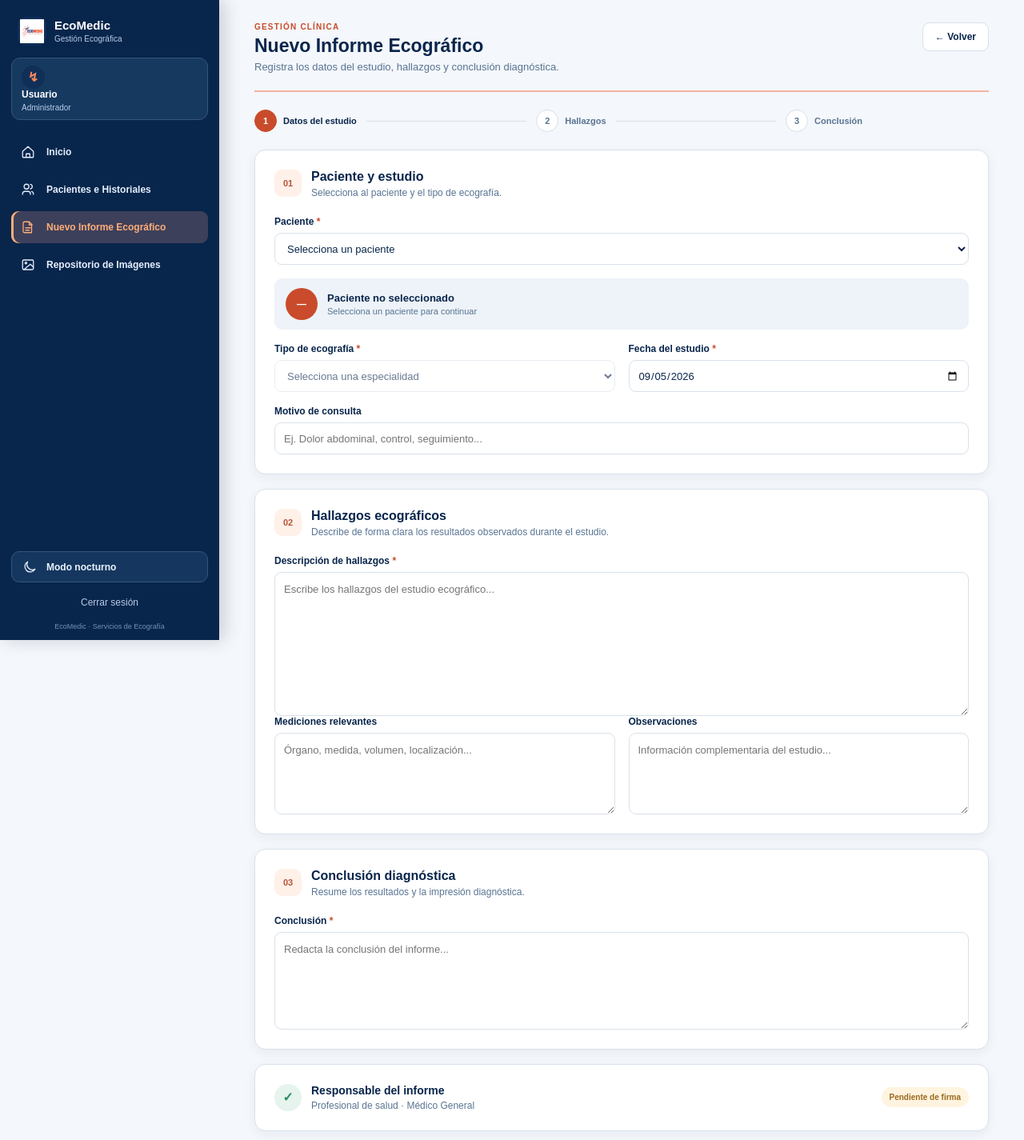
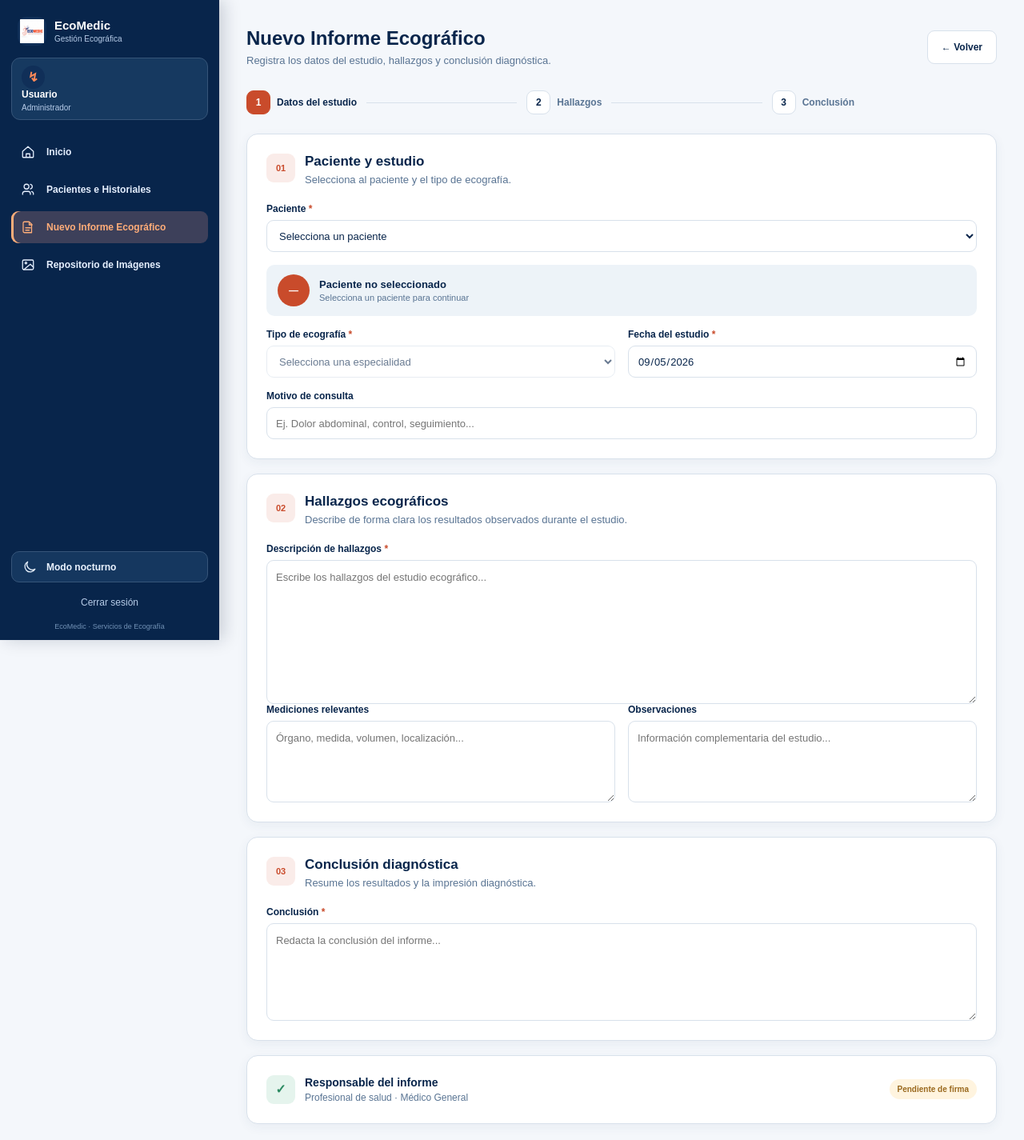
Before and after one commit to Emsof26/web-ecomedic, a React (Vite) app in the folder web-comedic/: page /nuevo-informe in a window 1280 px wide. Shown: the top 1425 px of the page at 80% size. Built offline with nearby package versions, Linux system fonts and the light colour scheme.

Commit message:
Se unificó el estilo del informe con la página de Inicio

```diff
--- a/web-comedic/src/pages/reports/NewUltrasoundReportPage.css
+++ b/web-comedic/src/pages/reports/NewUltrasoundReportPage.css
@@ -1,58 +1,460 @@
-.report-page { min-height: 100vh; background: var(--app-background); }
-.report-page__content { min-height: 100vh; margin-left: 274px; padding: 28px 44px 50px; color: var(--text-primary); }
-.report-page__header { display: flex; justify-content: space-between; align-items: flex-start; gap: 24px; padding-bottom: 22px; border-bottom: 2px solid #f2b2a1; }
-.report-page__eyebrow { margin: 0 0 5px; color: var(--accent); font-size: 10px; font-weight: 800; letter-spacing: .12em; }
-.report-page__header h1 { margin: 0 0 5px; font-size: 23px; }
-.report-page__header > div > p:last-child { margin: 0; color: var(--text-secondary); font-size: 13px; }
-.report-page__back { padding: 10px 15px; border: 1px solid var(--border); border-radius: 9px; background: var(--surface); color: var(--text-primary); font: inherit; font-size: 12px; font-weight: 600; cursor: pointer; }
-.report-page__back:hover { border-color: var(--accent); color: var(--accent); }
-.report-page__steps { display: flex; align-items: center; max-width: 760px; margin: 22px 0; }
-.report-step { display: flex; align-items: center; gap: 8px; color: var(--text-secondary); font-size: 11px; white-space: nowrap; }
-.report-step span { display: grid; width: 28px; height: 28px; place-items: center; border: 1px solid var(--border); border-radius: 50%; background: var(--surface); font-weight: 700; }
-.report-step--active { color: var(--text-primary); }
-.report-step--active span { border-color: var(--accent); background: var(--accent); color: #fff; }
-.report-step__line { height: 1px; flex: 1; min-width: 30px; margin: 0 12px; background: var(--border); }
-.report-form { max-width: 980px; }
-.report-card { margin-bottom: 18px; padding: 24px; border: 1px solid var(--border); border-radius: 14px; background: var(--surface); box-shadow: var(--shadow); }
-.report-card__heading { margin-bottom: 22px; }
-.report-card__heading > div { display: flex; gap: 12px; align-items: flex-start; }
-.report-card__number { display: grid; width: 34px; height: 34px; flex: 0 0 34px; place-items: center; border-radius: 9px; background: #fff1e9; color: #b55537; font-size: 11px; font-weight: 800; }
-.report-card h2 { margin: 0 0 4px; font-size: 16px; }
-.report-card__heading p { margin: 0; color: var(--text-secondary); font-size: 12px; }
-.report-form__grid { display: grid; grid-template-columns: 1fr 1fr; gap: 17px; }
-.report-field { display: grid; gap: 7px; }
-.report-field--wide, .report-field--full { grid-column: 1 / -1; }
-.report-field > span { color: var(--text-primary); font-size: 12px; font-weight: 700; }
-.report-field b { color: var(--accent); }
-.report-field input, .report-field select, .report-field textarea { width: 100%; box-sizing: border-box; border: 1px solid var(--border); border-radius: 9px; outline: 0; background: var(--surface); color: var(--text-primary); font: inherit; font-size: 13px; }
-.report-field input, .report-field select { height: 40px; padding: 0 11px; }
-.report-field textarea { min-height: 90px; padding: 11px; resize: vertical; line-height: 1.5; }
-.report-field input:focus, .report-field select:focus, .report-field textarea:focus { border-color: var(--accent); box-shadow: 0 0 0 3px rgba(226,84,42,.1); }
-.report-field select:disabled { opacity: .6; cursor: not-allowed; }
-.patient-summary { grid-column: 1 / -1; display: flex; align-items: center; gap: 12px; padding: 12px 14px; border-radius: 10px; background: var(--surface-muted); }
-.patient-summary__avatar { display: grid; width: 40px; height: 40px; place-items: center; border-radius: 50%; background: var(--accent); color: #fff; font-size: 12px; font-weight: 800; }
-.patient-summary strong, .patient-summary small { display: block; }
-.patient-summary strong { font-size: 13px; }
-.patient-summary small { margin-top: 3px; color: var(--text-secondary); font-size: 11px; }
-.report-note { margin: 18px 0 0; padding: 10px 12px; border-left: 3px solid var(--accent); border-radius: 6px; background: var(--surface-muted); color: var(--text-secondary); font-size: 11px; }
-.report-signature { display: flex; align-items: center; justify-content: space-between; gap: 20px; }
-.report-signature > div { display: flex; align-items: center; gap: 12px; }
-.report-signature__icon { display: grid; width: 34px; height: 34px; place-items: center; border-radius: 50%; background: #e5f4ed; color: #2b8a61; font-weight: 800; }
-.report-signature h2 { margin: 0 0 4px; font-size: 14px; }
-.report-signature p { margin: 0; color: var(--text-secondary); font-size: 12px; }
-.report-signature__status { padding: 7px 10px; border-radius: 20px; background: #fff4df; color: #9a691e; font-size: 10px; font-weight: 700; }
-.report-success { margin: 0 0 14px; padding: 11px 14px; border: 1px solid #b9dfcc; border-radius: 9px; background: #eef9f3; color: #23734f; font-size: 12px; }
-.report-form__actions { display: flex; justify-content: flex-end; gap: 9px; padding-top: 4px; }
-.report-button { padding: 11px 17px; border: 1px solid var(--border); border-radius: 9px; font: inherit; font-size: 12px; font-weight: 700; cursor: pointer; }
-.report-button--secondary { background: var(--surface); color: var(--text-secondary); }
-.report-button--draft { background: var(--surface); color: var(--accent); border-color: #efb39f; }
-.report-button--primary { border-color: var(--accent); background: var(--accent); color: #fff; }
-.report-button:hover { transform: translateY(-1px); }
-.report-button--primary:hover { background: var(--accent-hover); }
-.report-empty-state { max-width: 560px; margin: 12vh auto; padding: 36px; border: 1px solid var(--border); border-radius: 16px; background: var(--surface); box-shadow: var(--shadow); text-align: center; }
-.report-empty-state__icon { display: grid; width: 48px; height: 48px; margin: 0 auto 15px; place-items: center; border-radius: 50%; background: #fff1e9; color: var(--accent); font-size: 22px; }
-.report-empty-state h1 { margin: 0 0 8px; font-size: 20px; }
-.report-empty-state p { margin: 0 0 20px; color: var(--text-secondary); font-size: 13px; line-height: 1.5; }
-.report-empty-state button { padding: 10px 16px; border: 0; border-radius: 9px; background: var(--accent); color: #fff; font: inherit; font-weight: 700; cursor: pointer; }
-@media (max-width: 768px) { .report-page__content { margin-left: 0; padding: 82px 20px 35px; } .report-page__header { flex-direction: column; } .report-page__steps { overflow-x: auto; } .report-form__grid { grid-template-columns: 1fr; } .report-field--wide, .report-field--full, .patient-summary { grid-column: auto; } .report-signature { align-items: flex-start; flex-direction: column; } .report-form__actions { flex-wrap: wrap; } }
-@media (max-width: 480px) { .report-card { padding: 18px; } .report-form__actions { flex-direction: column; } .report-button { width: 100%; } }
+.report-page {
+  min-height: 100vh;
+  background: var(--app-background);
+}
+
+.report-page__content {
+  min-height: 100vh;
+  margin-left: 274px;
+  padding: 34px 34px 60px;
+  color: var(--text-primary);
+}
+
+.report-page__header {
+  display: flex;
+  align-items: center;
+  justify-content: space-between;
+  gap: 24px;
+  margin-bottom: 30px;
+}
+
+.report-page__header h1 {
+  margin: 0 0 6px;
+  color: var(--text-primary);
+  font-size: 24px;
+  font-weight: 700;
+}
+
+.report-page__header > div > p:last-child {
+  margin: 0;
+  color: var(--text-secondary);
+  font-size: 13px;
+}
+
+/* Se conserva la clase por compatibilidad, pero la etiqueta GESTIÓN CLÍNICA ya no se muestra. */
+.report-page__eyebrow {
+  display: none;
+}
+
+.report-page__back {
+  min-height: 42px;
+  padding: 0 17px;
+  border: 1px solid var(--border);
+  border-radius: 9px;
+  background: var(--surface);
+  color: var(--text-primary);
+  font: inherit;
+  font-size: 12px;
+  font-weight: 700;
+  cursor: pointer;
+}
+
+.report-page__back:hover {
+  border-color: var(--accent);
+  color: var(--accent);
+}
+
+.report-page__steps {
+  display: flex;
+  align-items: center;
+  max-width: 760px;
+  margin: 0 0 24px;
+}
+
+.report-step {
+  display: flex;
+  align-items: center;
+  gap: 8px;
+  color: var(--text-secondary);
+  font-size: 12px;
+  white-space: nowrap;
+}
+
+.report-step span {
+  display: grid;
+  width: 30px;
+  height: 30px;
+  place-items: center;
+  border: 1px solid var(--border);
+  border-radius: 9px;
+  background: var(--surface);
+  color: var(--text-primary);
+  font-weight: 700;
+}
+
+.report-step--active {
+  color: var(--text-primary);
+}
+
+.report-step--active span {
+  border-color: var(--accent);
+  background: var(--accent);
+  color: #fff;
+}
+
+.report-step__line {
+  height: 1px;
+  flex: 1;
+  min-width: 30px;
+  margin: 0 12px;
+  background: var(--border);
+}
+
+.report-form {
+  max-width: 980px;
+}
+
+.report-card {
+  margin-bottom: 18px;
+  padding: 24px;
+  border: 1px solid var(--border);
+  border-radius: 14px;
+  background: var(--surface);
+  box-shadow: var(--shadow);
+}
+
+.report-card__heading {
+  margin-bottom: 22px;
+}
+
+.report-card__heading > div {
+  display: flex;
+  gap: 12px;
+  align-items: flex-start;
+}
+
+.report-card__number {
+  display: grid;
+  width: 36px;
+  height: 36px;
+  flex: 0 0 36px;
+  place-items: center;
+  border-radius: 9px;
+  background: rgba(201, 75, 43, .10);
+  color: var(--accent);
+  font-size: 11px;
+  font-weight: 800;
+}
+
+.report-card h2 {
+  margin: 0 0 5px;
+  color: var(--text-primary);
+  font-size: 17px;
+  font-weight: 700;
+}
+
+.report-card__heading p {
+  margin: 0;
+  color: var(--text-secondary);
+  font-size: 13px;
+}
+
+.report-form__grid {
+  display: grid;
+  grid-template-columns: 1fr 1fr;
+  gap: 16px;
+}
+
+.report-field {
+  display: grid;
+  gap: 7px;
+}
+
+.report-field--wide,
+.report-field--full {
+  grid-column: 1 / -1;
+}
+
+.report-field > span {
+  color: var(--text-primary);
+  font-size: 12px;
+  font-weight: 700;
+}
+
+.report-field b {
+  color: var(--accent);
+}
+
+.report-field input,
+.report-field select,
+.report-field textarea {
+  width: 100%;
+  box-sizing: border-box;
+  border: 1px solid var(--border);
+  border-radius: 9px;
+  outline: 0;
+  background: var(--surface);
+  color: var(--text-primary);
+  font: inherit;
+  font-size: 13px;
+}
+
+.report-field input,
+.report-field select {
+  height: 40px;
+  padding: 0 11px;
+}
+
+.report-field textarea {
+  min-height: 90px;
+  padding: 11px;
+  resize: vertical;
+  line-height: 1.5;
+}
+
+.report-field input:focus,
+.report-field select:focus,
+.report-field textarea:focus {
+  border-color: var(--accent);
+  box-shadow: 0 0 0 3px rgba(201, 75, 43, .10);
+}
+
+.report-field select:disabled {
+  opacity: .6;
+  cursor: not-allowed;
+}
+
+.patient-summary {
+  grid-column: 1 / -1;
+  display: flex;
+  align-items: center;
+  gap: 12px;
+  padding: 12px 14px;
+  border-radius: 10px;
+  background: var(--surface-muted);
+}
+
+.patient-summary__avatar {
+  display: grid;
+  width: 40px;
+  height: 40px;
+  place-items: center;
+  border-radius: 50%;
+  background: var(--accent);
+  color: #fff;
+  font-size: 12px;
+  font-weight: 800;
+}
+
+.patient-summary strong,
+.patient-summary small {
+  display: block;
+}
+
+.patient-summary strong {
+  color: var(--text-primary);
+  font-size: 13px;
+}
+
+.patient-summary small {
+  margin-top: 3px;
+  color: var(--text-secondary);
+  font-size: 11px;
+}
+
+.report-note {
+  margin: 18px 0 0;
+  padding: 10px 12px;
+  border-left: 3px solid var(--accent);
+  border-radius: 6px;
+  background: var(--surface-muted);
+  color: var(--text-secondary);
+  font-size: 11px;
+}
+
+.report-signature {
+  display: flex;
+  align-items: center;
+  justify-content: space-between;
+  gap: 20px;
+}
+
+.report-signature > div {
+  display: flex;
+  align-items: center;
+  gap: 12px;
+}
+
+.report-signature__icon {
+  display: grid;
+  width: 36px;
+  height: 36px;
+  place-items: center;
+  border-radius: 9px;
+  background: #e5f4ed;
+  color: #2b8a61;
+  font-weight: 800;
+}
+
+.report-signature h2 {
+  margin: 0 0 4px;
+  font-size: 14px;
+}
+
+.report-signature p {
+  margin: 0;
+  color: var(--text-secondary);
+  font-size: 12px;
+}
+
+.report-signature__status {
+  padding: 7px 10px;
+  border-radius: 20px;
+  background: #fff4df;
+  color: #9a691e;
+  font-size: 10px;
+  font-weight: 700;
+}
+
+.report-success {
+  margin: 0 0 14px;
+  padding: 11px 14px;
+  border: 1px solid #b9dfcc;
+  border-radius: 9px;
+  background: #eef9f3;
+  color: #23734f;
+  font-size: 12px;
+}
+
+.report-form__actions {
+  display: flex;
+  justify-content: flex-end;
+  gap: 9px;
+  padding-top: 4px;
+}
+
+.report-button {
+  min-height: 42px;
+  padding: 0 17px;
+  border: 1px solid var(--border);
+  border-radius: 9px;
+  font: inherit;
+  font-size: 12px;
+  font-weight: 700;
+  cursor: pointer;
+}
+
+.report-button--secondary {
+  background: var(--surface);
+  color: var(--text-secondary);
+}
+
+.report-button--draft {
+  background: var(--surface);
+  color: var(--accent);
+  border-color: rgba(201, 75, 43, .35);
+}
+
+.report-button--primary {
+  border-color: var(--accent);
+  background: var(--accent);
+  color: #fff;
+}
+
+.report-button:hover {
+  transform: translateY(-1px);
+}
+
+.report-button--primary:hover {
+  background: var(--accent-hover);
+}
+
+.report-empty-state {
+  max-width: 620px;
+  margin: 80px auto;
+  padding: 40px;
+  border: 1px solid var(--border);
+  border-radius: 14px;
+  background: var(--surface);
+  box-shadow: var(--shadow);
+  text-align: center;
+}
+
+.report-empty-state__icon {
+  display: grid;
+  width: 48px;
+  height: 48px;
+  margin: 0 auto 15px;
+  place-items: center;
+  border-radius: 9px;
+  background: rgba(201, 75, 43, .10);
+  color: var(--accent);
+  font-size: 22px;
+}
+
+.report-empty-state h1 {
+  margin: 0 0 8px;
+  font-size: 20px;
+}
+
+.report-empty-state p {
+  margin: 0 0 20px;
+  color: var(--text-secondary);
+  font-size: 13px;
+  line-height: 1.5;
+}
+
+.report-empty-state button {
+  min-height: 42px;
+  padding: 0 17px;
+  border: 0;
+  border-radius: 9px;
+  background: var(--accent);
+  color: #fff;
+  font: inherit;
+  font-weight: 700;
+  cursor: pointer;
+}
+
+@media (max-width: 768px) {
+  .report-page__content {
+    margin-left: 0;
+    padding: 82px 20px 40px;
+  }
+
+  .report-page__header {
+    align-items: flex-start;
+    flex-direction: column;
+  }
+
+  .report-page__back {
+    width: 100%;
+  }
+
+  .report-page__steps {
+    overflow-x: auto;
+  }
+
+  .report-form__grid {
+    grid-template-columns: 1fr;
+  }
+
+  .report-field--wide,
+  .report-field--full,
+  .patient-summary {
+    grid-column: auto;
+  }
+
+  .report-signature {
+    align-items: flex-start;
+    flex-direction: column;
+  }
+
+  .report-form__actions {
+    flex-wrap: wrap;
+  }
+}
+
+@media (max-width: 560px) {
+  .report-card {
+    padding: 18px;
+  }
+
+  .report-form__actions {
+    flex-direction: column;
+  }
+
+  .report-button {
+    width: 100%;
+  }
+}
```
